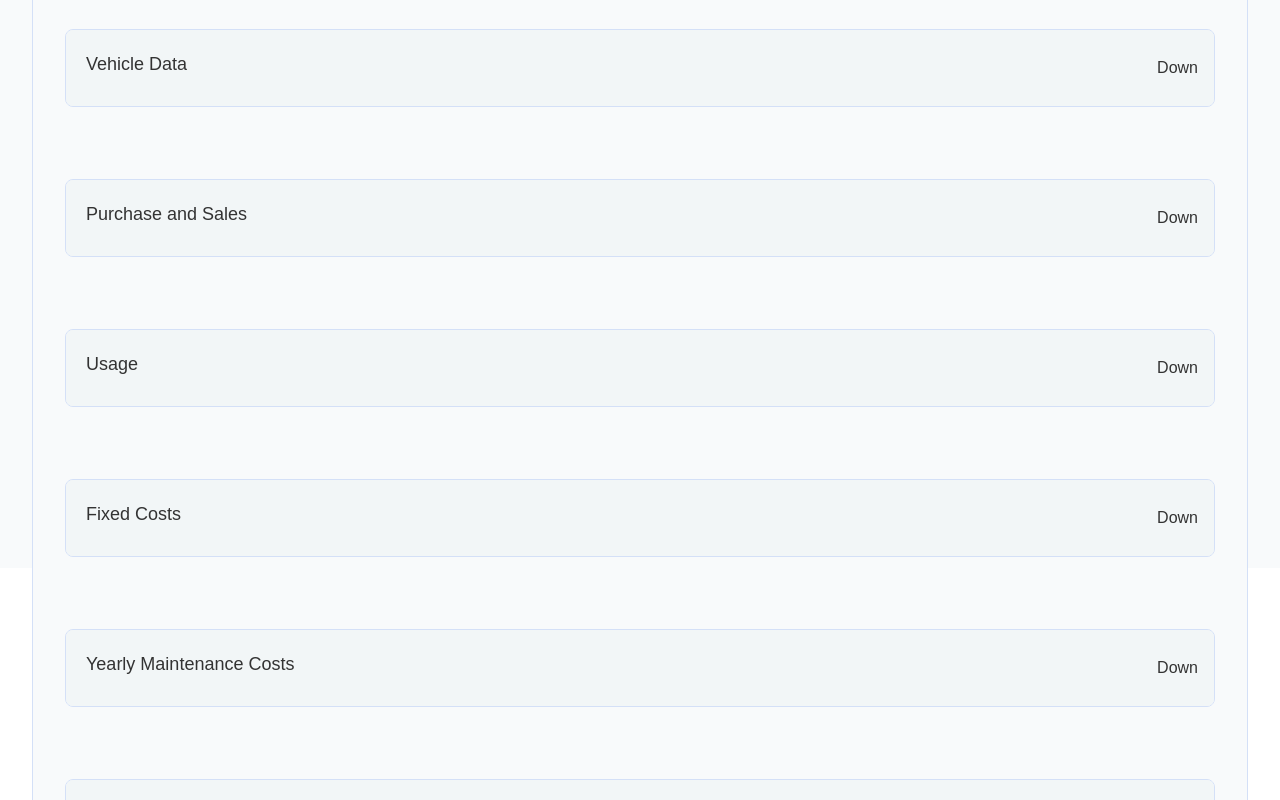
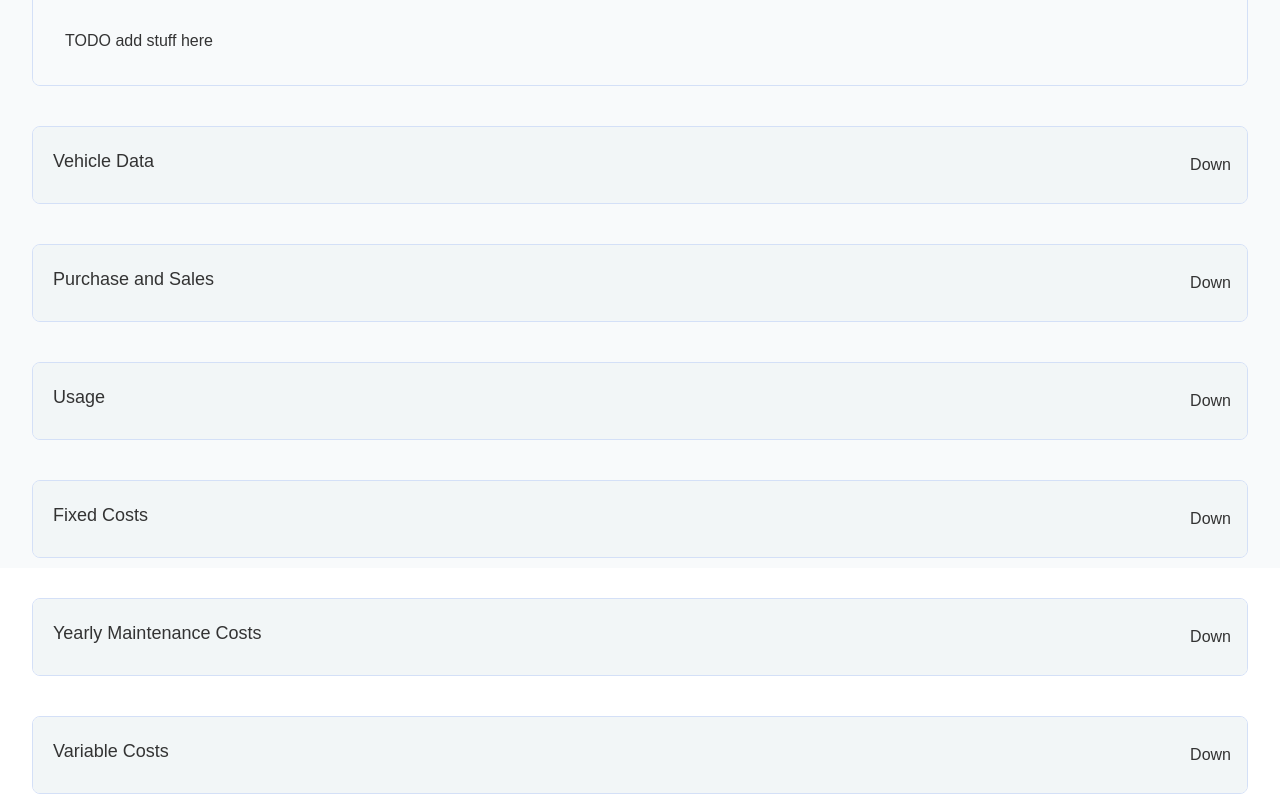
Before and after one commit to adamhinton/mileagebuddy, a Next.js app: page /calculator in a window 1280 px wide. Shown: the part 320-1120 px from the top of the page. Built offline with nearby package versions, Linux system fonts and the light colour scheme; no server answers.

Commit message:
accidentally nested FormSections within each other

```diff
--- a/src/app/calculator/page.tsx
+++ b/src/app/calculator/page.tsx
@@ -217,13 +217,16 @@ const CalculateMileageForm = () => {
 				isCompleted={false}
 				onComplete={() => {}}
 			>
-				<VehicleDataSubForm register={register} errors={errors} />
-				<PurchaseAndSalesSubForm register={register} errors={errors} />
-				<UsageSubForm register={register} errors={errors} />
-				<FixedCostsSubForm register={register} errors={errors} />
-				<YearlyMaintenanceCostsSubForm register={register} errors={errors} />
-				<VariableCostsSubForm register={register} errors={errors} />
+				TODO add stuff here
 			</FormSection>
+
+			<VehicleDataSubForm register={register} errors={errors} />
+			<PurchaseAndSalesSubForm register={register} errors={errors} />
+			<UsageSubForm register={register} errors={errors} />
+			<FixedCostsSubForm register={register} errors={errors} />
+			<YearlyMaintenanceCostsSubForm register={register} errors={errors} />
+			<VariableCostsSubForm register={register} errors={errors} />
+
 			<button className="submit" disabled={isSubmitting}>
 				{isSubmitting ? "Loading" : "Submit"}
 			</button>
```
